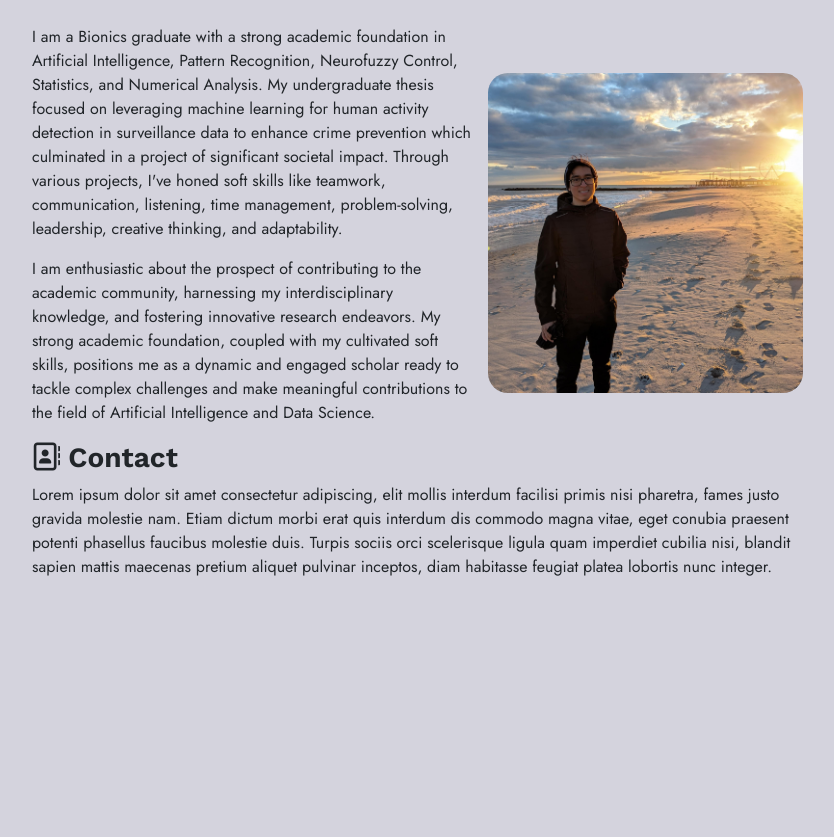
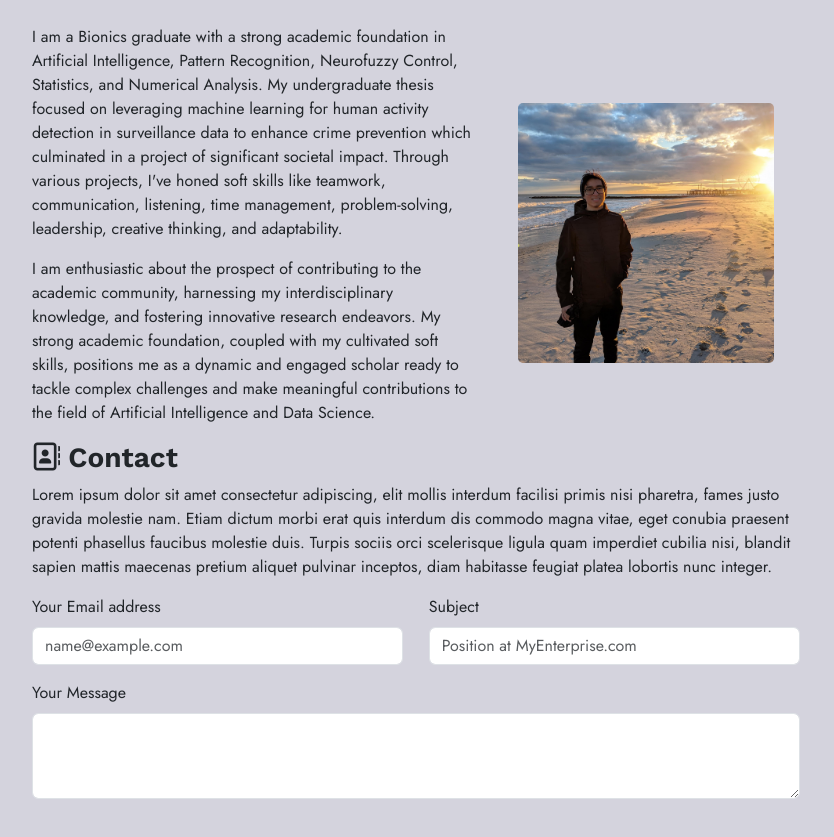
Before and after one commit to BraulioIAC/Portafolio-Pablo, a plain HTML site: page index.html in a window 1280 px wide. Shown: the part 1675-2512 px from the top of the page, without its empty margins (224-1058 px from the left). Before the commit the page ends 2270 px from the top, so only its background shows below. Drawn offline with nearby package versions, Linux system fonts and the light colour scheme.

Commit message:
Cambios menores al HTML y CSS. Se colocó un formulario de contacto

```diff
--- a/assets/css/index.css
+++ b/assets/css/index.css
@@ -1,3 +1,7 @@
+* {
+    max-width: 100%;
+    box-sizing: border-box;
+  }
 body{
     /* background-color: #ECEBF7 !important; */
     background-color: #d4d3dd !important;
@@ -74,6 +78,7 @@ main{
     padding-top: 7vh !important;
     padding-right: 20vw !important;
     padding-left: 20vw !important;
+    padding-bottom: 7vh;
     margin: 0;
 }
 main h3, .card h5{
@@ -133,8 +138,13 @@ main h3, .card h5{
     align-items: center;
   }
   .about-2 img{
-    width: auto;
-    height: 40vh;
+    width: 20vw;
+    height: auto;
     object-fit: contain;
-    border-radius: 20px;
+    border-radius: 5px;
   }
+
+  /* Colocar width del 100% a los divs de los inputs */
+  .input{
+    width: 100%;
+  }
--- a/index.html
+++ b/index.html
@@ -54,7 +54,7 @@
         <!-- #16b0ae -->
         <h5><span style="color: #129593;">AI Engineer</span> and <span style="color: #129593;"> Data Analyst</span>. From México.</h5>
         <div class="disponible">
-            <h6 class="estado">Disponible para trabajar</h6>
+            <h6 class="estado">Available to work</h6>
             <a href="./assets/files/CV_Juan_Pablo_Pérez_Monje.pdf" download id="cv-link" class="btn btn-outline-secondary"
             style="--bs-btn-padding-y: .25rem; --bs-btn-padding-x: .5rem; --bs-btn-font-size: .75rem;">
                 <i class="fa-solid fa-file"></i>
@@ -169,6 +169,20 @@
         <section id="contact">
             <h3><i class="fa-regular fa-address-book"></i> Contact</h3>
             <p>Lorem ipsum dolor sit amet consectetur adipiscing, elit mollis interdum facilisi primis nisi pharetra, fames justo gravida molestie nam. Etiam dictum morbi erat quis interdum dis commodo magna vitae, eget conubia praesent potenti phasellus faucibus molestie duis. Turpis sociis orci scelerisque ligula quam imperdiet cubilia nisi, blandit sapien mattis maecenas pretium aliquet pulvinar inceptos, diam habitasse feugiat platea lobortis nunc integer.</p>
+            <div class="email-Inputs-Container" style="display: flex; flex-direction: row; gap: 2vw; justify-content: space-around;">
+              <div class="mb-3 input">
+                <label for="emailInput" class="form-label">Your Email address</label>
+                <input type="email" class="form-control" id="emailInput" placeholder="name@example.com">
+              </div>
+              <div class="mb-3 input">
+                <label for="subjectInput" class="form-label">Subject</label>
+                <input type="text" class="form-control" id="subjectInput" placeholder="Position at MyEnterprise.com">
+              </div>
+            </div>
+            <div class="mb-3">
+              <label for="textArea" class="form-label">Your Message</label>
+              <textarea class="form-control" id="textArea" rows="3"></textarea>
+            </div>
         </section>
     </main>
 
```
